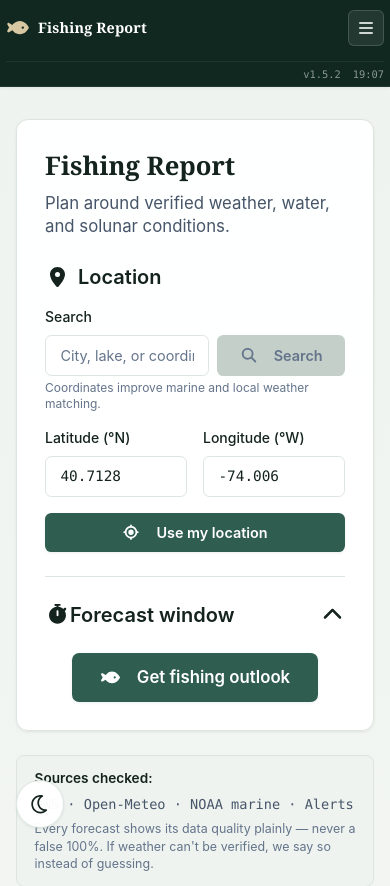
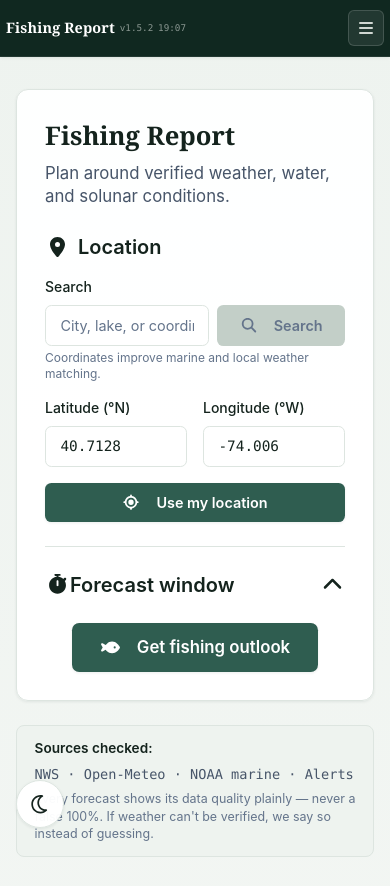
Before and after one commit to jsldvr/fishing-report, a React (Vite) app: page /#/ in a window 390 px wide. Shown: the top 886 px of the page. Built offline with nearby package versions, Linux system fonts and the light colour scheme.

Commit message:
update: refactor header layout to single-row design and enhance responsiveness

```diff
--- a/src/App.tsx
+++ b/src/App.tsx
@@ -124,15 +124,28 @@ function App() {
           <div className="header-content">
             {/* Brand */}
             <div className="header-brand">
-              <div className="brand-icon">
-                <Icon name="fish" />
+              <h1 className="brand-title">Fishing Report</h1>
+              <div className="app-version" id="app-version">
+                v{APP_VERSION}
               </div>
-              <div className="brand-text">
-                <h1 className="brand-title">Fishing Report</h1>
-                <span className="brand-subtitle">
-                  Weather-aware fishing outlook
-                </span>
+              <div className="timestamp" id="status-timestamp">
+                {new Date().toLocaleTimeString("en-US", {
+                  hour12: false,
+                  hour: "2-digit",
+                  minute: "2-digit",
+                })}
               </div>
+              {installPromptEvent && (
+                <button
+                  className="btn btn-secondary text-xs px-3 py-1"
+                  id="install-app-button"
+                  onClick={handleInstallApp}
+                  type="button"
+                >
+                  <Icon name="arrowRight" className="mr-1" />
+                  Install App
+                </button>
+              )}
             </div>
 
             {/* Navigation Controls */}
@@ -202,31 +215,6 @@ function App() {
                 <span className="hamburger-line"></span>
               </button>
             </nav>
-          </div>
-
-          {/* Status Bar */}
-          <div className="status-bar" id="status-bar">
-            {installPromptEvent && (
-              <button
-                className="btn btn-secondary text-xs px-3 py-1"
-                id="install-app-button"
-                onClick={handleInstallApp}
-                type="button"
-              >
-                <Icon name="arrowRight" className="mr-1" />
-                Install App
-              </button>
-            )}
-            <div className="app-version" id="app-version">
-              v{APP_VERSION}
-            </div>
-            <div className="timestamp" id="status-timestamp">
-              {new Date().toLocaleTimeString("en-US", {
-                hour12: false,
-                hour: "2-digit",
-                minute: "2-digit",
-              })}
-            </div>
           </div>
         </div>
 
--- a/src/index.css
+++ b/src/index.css
@@ -886,15 +886,17 @@ div#wx-outlook-controls {
 }
 
 .header-container {
-  max-width: 1280px;
-  margin: 0 auto;
+  width: 100%;
   padding: 0 1rem;
 }
 
 .header-content {
   display: flex;
+  flex-wrap: nowrap;
   align-items: center;
   justify-content: space-between;
+  gap: 1rem;
+  width: 100%;
   min-height: 4rem;
   position: relative;
 }
@@ -902,20 +904,10 @@ div#wx-outlook-controls {
 /* Brand Section */
 .header-brand {
   display: flex;
+  flex-wrap: nowrap;
   align-items: center;
   gap: 0.75rem;
-  flex-shrink: 0;
-}
-
-.brand-icon {
-  font-size: 1.5rem;
-  color: var(--sand);
-}
-
-.brand-text {
-  display: flex;
-  flex-direction: column;
-  line-height: 1;
+  min-width: 0;
 }
 
 .brand-title {
@@ -925,14 +917,7 @@ div#wx-outlook-controls {
   color: #ffffff;
   letter-spacing: 0.01em;
   margin: 0;
-}
-
-.brand-subtitle {
-  font-size: 0.7rem;
-  font-weight: 500;
-  color: rgba(238, 243, 239, 0.7);
-  letter-spacing: 0.02em;
-  margin-top: 3px;
+  white-space: nowrap;
 }
 
 /* Navigation */
@@ -940,6 +925,7 @@ div#wx-outlook-controls {
   display: flex;
   align-items: center;
   gap: 1rem;
+  flex-shrink: 0;
 }
 
 .nav-primary {
@@ -1076,27 +1062,19 @@ div#wx-outlook-controls {
   margin-left: auto;
 }
 
-/* Status Bar */
-.status-bar {
-  display: flex;
-  align-items: center;
-  justify-content: flex-end;
-  gap: 0.75rem;
-  padding: 0.4rem 0;
-  border-top: 1px solid rgba(255, 255, 255, 0.06);
-  margin-top: 0.4rem;
-}
-
-.app-version {
-  font-family: var(--font-mono);
-  font-size: 0.7rem;
-  color: rgba(238, 243, 239, 0.55);
-}
-
+/* Brand metadata (version, timestamp, install control) render inline
+   after the brand title in the single header row. */
+.app-version,
 .timestamp {
   font-family: var(--font-mono);
   font-size: 0.7rem;
   color: rgba(238, 243, 239, 0.55);
+  white-space: nowrap;
+}
+
+.header-brand .btn {
+  flex-shrink: 0;
+  white-space: nowrap;
 }
 
 /* ===========================================
@@ -1109,12 +1087,16 @@ div#wx-outlook-controls {
     padding: 0 0.75rem;
   }
 
+  .header-content {
+    gap: 0.75rem;
+  }
+
+  .header-brand {
+    gap: 0.5rem;
+  }
+
   .brand-title {
     font-size: 1.15rem;
-  }
-
-  .brand-subtitle {
-    font-size: 0.6rem;
   }
 
   .nav-primary {
@@ -1128,10 +1110,6 @@ div#wx-outlook-controls {
 
   .nav-text {
     font-size: 0.8rem;
-  }
-
-  .status-bar {
-    font-size: 0.65rem;
   }
 }
 
@@ -1139,6 +1117,7 @@ div#wx-outlook-controls {
 @media (max-width: 640px) {
   .header-content {
     min-height: 3.5rem;
+    gap: 0.5rem;
   }
 
   .header-container {
@@ -1146,21 +1125,13 @@ div#wx-outlook-controls {
   }
 
   .header-brand {
-    gap: 0.5rem;
-  }
-
-  .brand-icon {
-    font-size: 1.35rem;
+    gap: 0.4rem;
   }
 
   .brand-title {
     font-size: 1rem;
   }
 
-  .brand-subtitle {
-    display: none; /* Hide subtitle on very small screens */
-  }
-
   .nav-primary {
     display: none; /* Hide main nav on mobile, show hamburger */
   }
@@ -1169,13 +1140,13 @@ div#wx-outlook-controls {
     display: flex;
   }
 
-  .status-bar {
-    padding: 0.3rem 0;
-    margin-top: 0.3rem;
-  }
-
   .app-version,
   .timestamp {
+    font-size: 0.6rem;
+  }
+
+  .header-brand .btn {
+    padding: 0.25rem 0.5rem;
     font-size: 0.65rem;
   }
 }
@@ -1186,12 +1157,26 @@ div#wx-outlook-controls {
     padding: 0 0.375rem;
   }
 
+  .header-brand {
+    gap: 0.3rem;
+  }
+
   .brand-title {
     font-size: 0.9rem;
   }
 
-  .brand-icon {
-    font-size: 1.2rem;
+  .app-version,
+  .timestamp {
+    font-size: 0.58rem;
+  }
+
+  .header-brand .btn {
+    padding: 0.2rem 0.4rem;
+    font-size: 0.6rem;
+  }
+
+  .header-brand .btn svg {
+    display: none; /* Drop the install icon; keep the label to save row width */
   }
 
   .mobile-menu-toggle {
@@ -1216,14 +1201,6 @@ div#wx-outlook-controls {
 @media (max-width: 768px) and (orientation: landscape) {
   .header-content {
     min-height: 3rem;
-  }
-
-  .status-bar {
-    display: none; /* Hide status bar in landscape to save space */
-  }
-
-  .brand-subtitle {
-    display: none;
   }
 }
 
```
Also changed, not shown: 2 other files (tests, documents, lock files or other folders).
